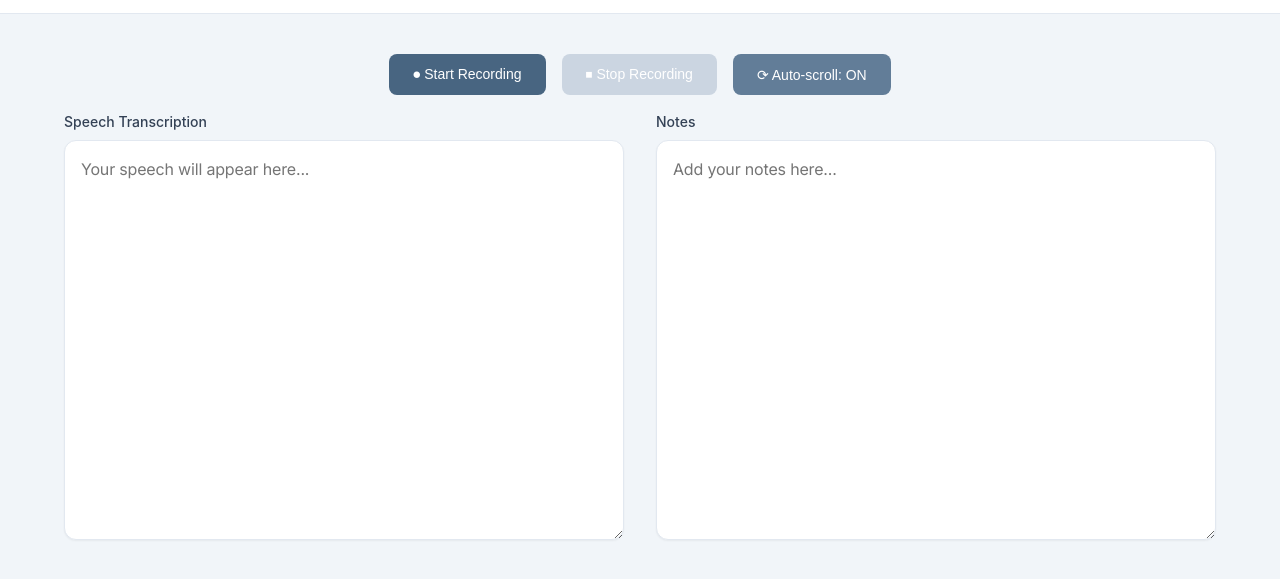
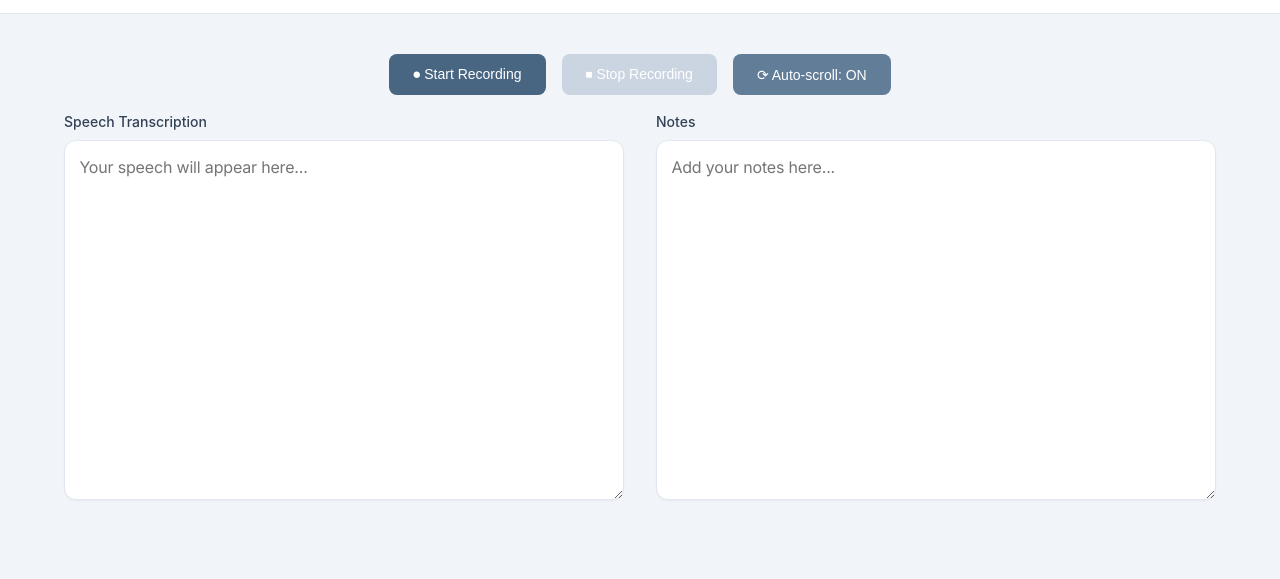
Before and after one commit to hyobinnSeo/WordFlow, a website: page public/index.html in a window 1280 px wide. Shown: the part 55-634 px from the top of the page. Drawn offline with nearby package versions, Linux system fonts and the light colour scheme.

Commit message:
텍스트 에어리어 축소

```diff
--- a/public/styles.css
+++ b/public/styles.css
@@ -128,8 +128,8 @@ body {
 
 #transcription, #secondary-text {
   width: 100%;
-  height: 400px;
-  padding: 1rem;
+  height: 360px;
+  padding: 0.9rem;
   border: 1px solid var(--gray-200);
   border-radius: 0.75rem;
   resize: vertical;
```
